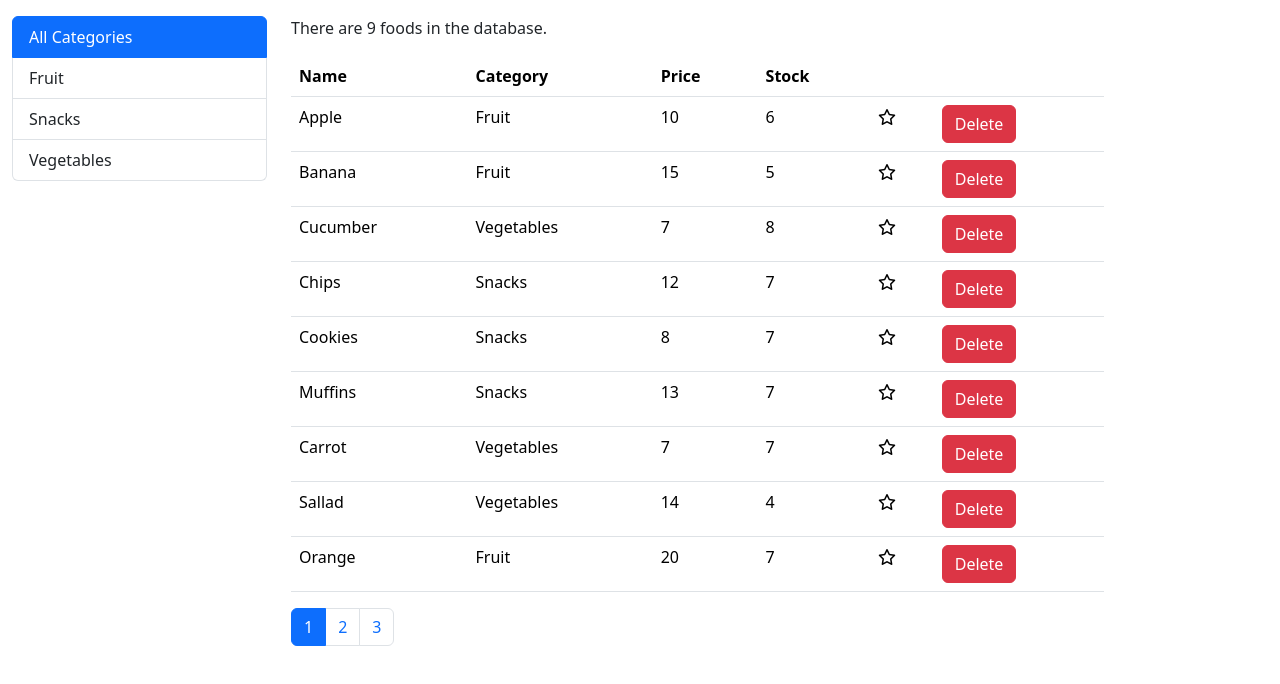
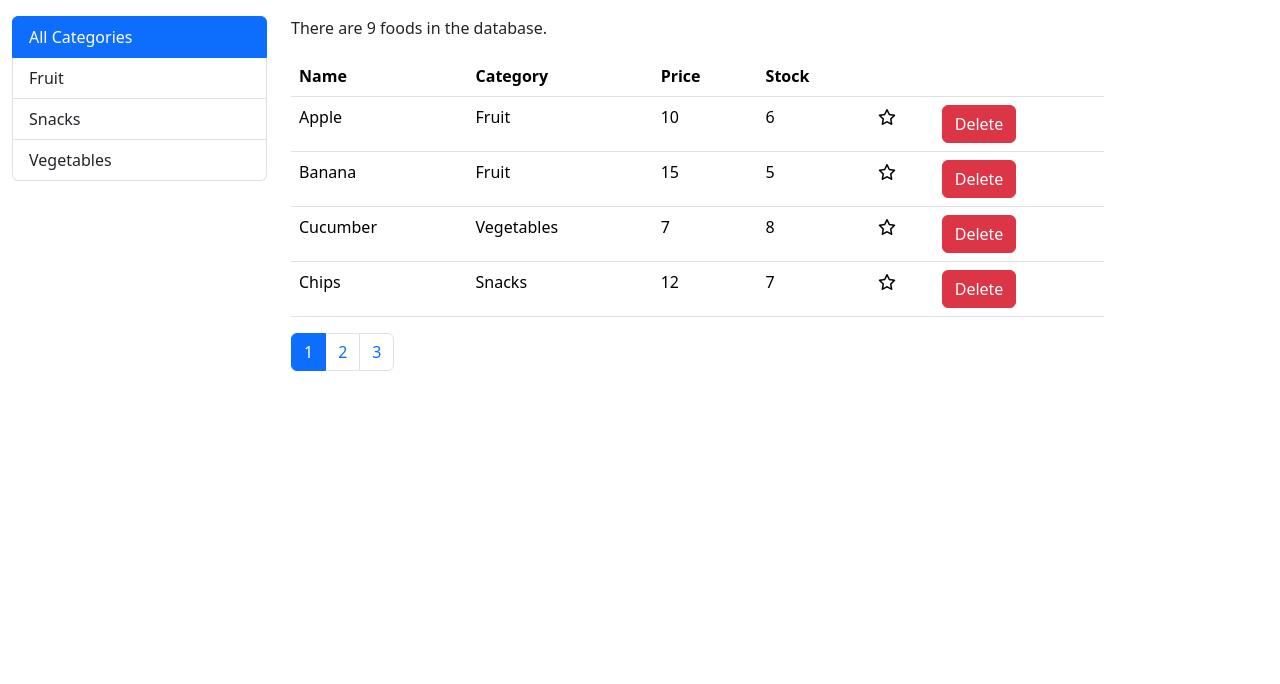
Before and after one commit to Daniyal19926/Foods-Table, a React (Vite) app: page / in a window 1280 px wide. Shown: the top 684 px of the page. Built offline with nearby package versions, Linux system fonts and the light colour scheme.

Commit message:
paginated foods

```diff
--- a/src/components/Foods.tsx
+++ b/src/components/Foods.tsx
@@ -4,9 +4,11 @@
 import Paginatioin from "./pagination";
 import ListGroup from "./listGroup";
 import { Category, getCategories } from "../services/fakeCategoryService";
+import { paginate } from "../services/utils";
 
 const DEFAULT_CATEGORY: Category = { _id: "", name: "All Categories" };
 
+const PAGE_SIZE = 4;
 export default function Foods() {
   const [foods, setFoods] = useState(getFoods());
   const [selectedPage, setSelectedPage] = useState(1);
@@ -29,6 +31,9 @@
     setFoods(newFoods);
   }
   if (foods.length === 0) return <p>There are no foods in the database.</p>;
+
+  const paginatedFoods = paginate(foods, PAGE_SIZE, selectedPage);
+
   return (
     <div className="row container pt-3">
       <div className="col-3">
@@ -52,7 +57,7 @@
             </tr>
           </thead>
           <tbody>
-            {foods.map((food) => (
+            {paginatedFoods.map((food) => (
               <tr key={food._id}>
                 <td>{food.name}</td>
                 <td>{food.category.name}</td>
@@ -78,7 +83,7 @@
         </table>
         <Paginatioin
           totalCount={foods.length}
-          pageSize={4}
+          pageSize={PAGE_SIZE}
           selectedPage={selectedPage}
           onPageSelect={setSelectedPage}
         />
```
